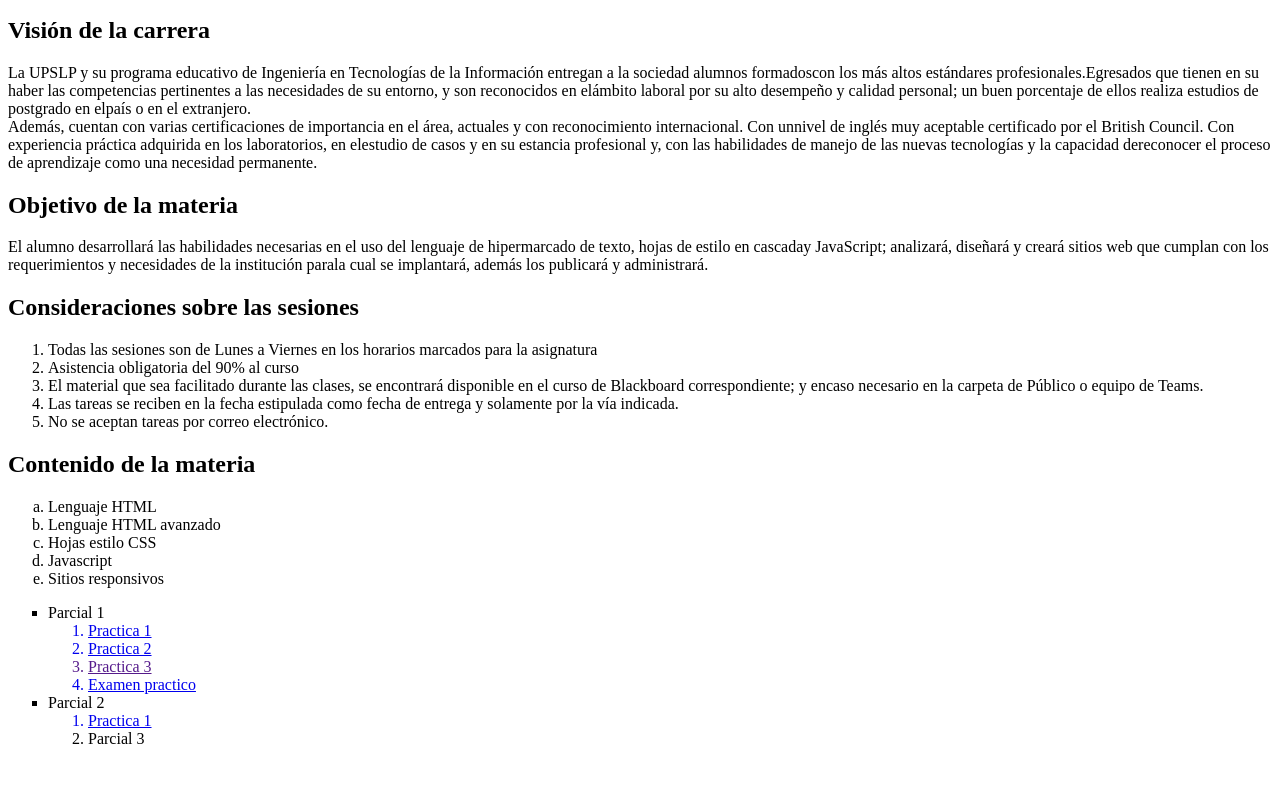
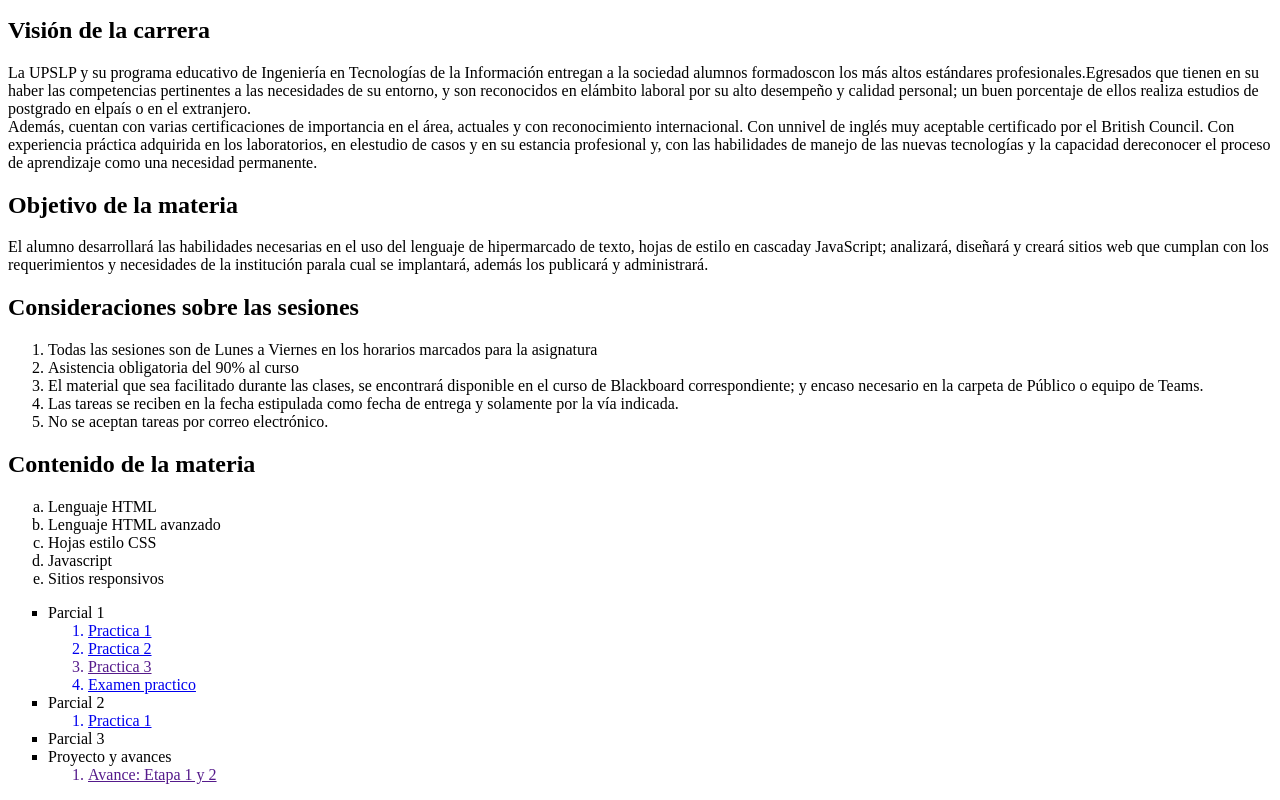
Before and after one commit to Mat131929/mat13, a plain HTML site: page index.html in a window 1280 px wide. Shown: the part 636-1436 px from the top of the page. Before the commit the page ends 1400 px from the top, so only its background shows below. Drawn offline with Linux system fonts and the light colour scheme.

Commit message:
index.html

```diff
--- a/index.html
+++ b/index.html
@@ -77,7 +77,13 @@
 	    <ol type="1" start="1">
            <a href="formularios.html"> <li>Practica 1</li>
             </a>
+	    </ol>
         <li>Parcial 3</li>
+	<li>Proyecto y avances</li>
+	    <ol type="1" start="1">
+	    <a href=""><li>Avance: Etapa 1 y 2</li>
+	    </a>
+	    </ol>
         </ul>
     </nav>
 
```
